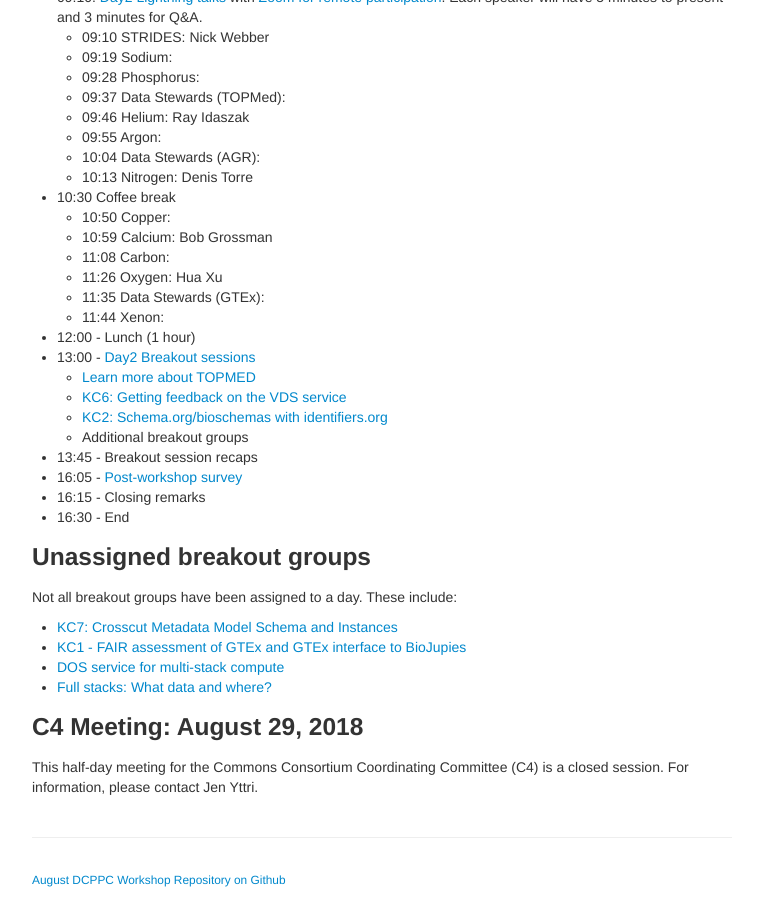
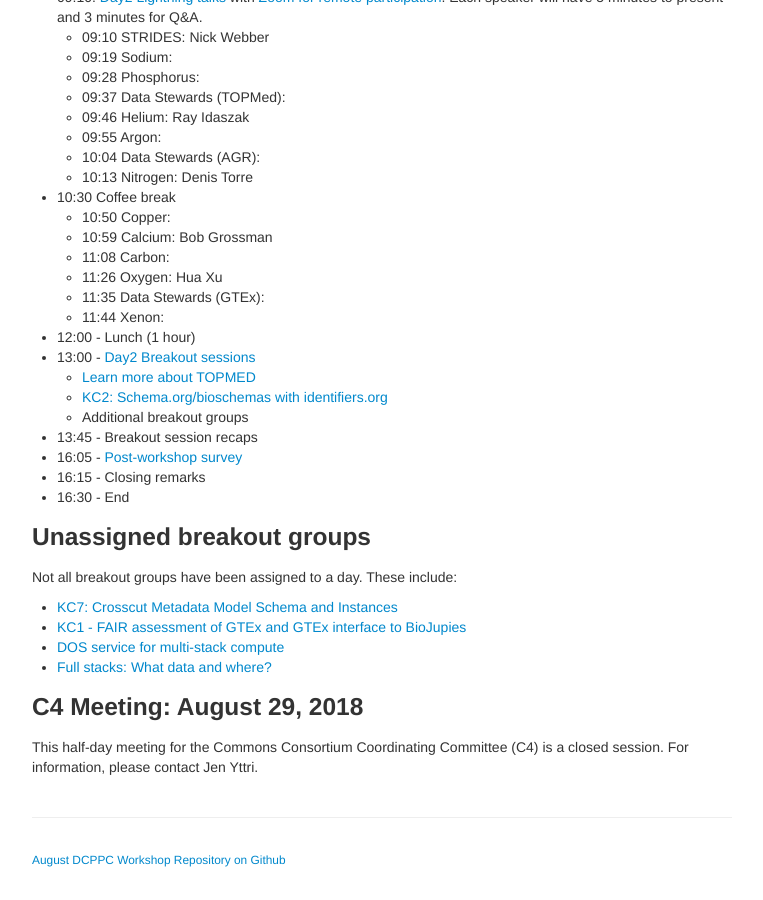
Before and after one commit to dcppc/2018-august-workshop, a Jekyll site: the page built from docs/agenda.md, in a window 1280 px wide and 900 px high, scrolled down 1135 px. Shown: the whole window, without its empty margins (258-1021 px from the left). Built offline with Jekyll 4.4.1, drawn with Linux system fonts in a browser that asks for light colours.

Commit message:
remove breakout 6

```diff
--- a/docs/agenda.md
+++ b/docs/agenda.md
@@ -69,7 +69,6 @@ Group Dinner: _Dinner will be at Fogo de Chao. Stay tuned for details!_
 - 12:00 -  Lunch (1 hour)
 - 13:00 - [Day2 Breakout sessions](https://github.com/dcppc/2018-august-workshop/issues?utf8=✓&q=is%3Aopen+label%3A%22Day+2%22+%26+%22breakout+session%22+)
 	- [Learn more about TOPMED](https://github.com/dcppc/2018-august-workshop/issues/5)
-	- [KC6: Getting feedback on the VDS service](https://github.com/dcppc/2018-august-workshop/issues/6)
 	- [KC2: Schema.org/bioschemas with identifiers.org](https://github.com/dcppc/2018-august-workshop/issues/10)
 	- Additional breakout groups
 - 13:45 - Breakout session recaps
```
